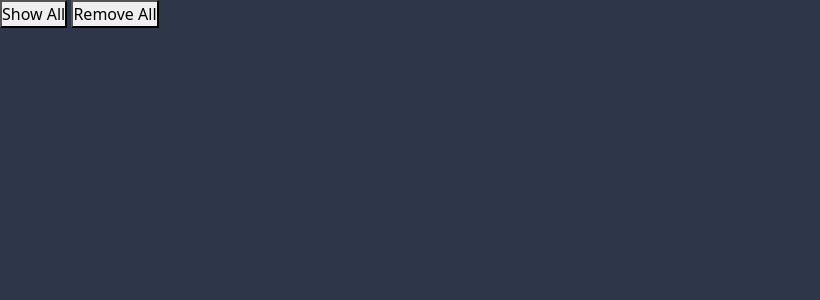
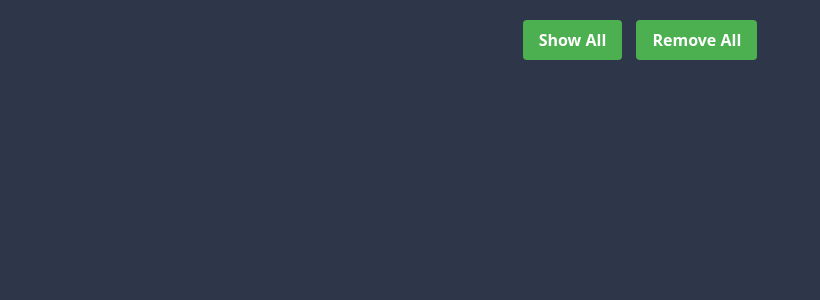
Before and after one commit to MatthewShell1/history, a PHP site: page /timeline.php in a window 1280 px wide. Shown: the top 300 px of the page, without its empty margins (0-820 px from the left). Run offline with PHP 8.4, Linux system fonts and the light colour scheme; data that the repository does not hold is empty; some libraries are stand-ins or nearby versions.

Commit message:
Cosmetic improvements to timeline.php

```diff
--- a/timeline.php
+++ b/timeline.php
@@ -18,6 +18,54 @@ $catSql = "SELECT * FROM cat";
 $catResult = $conn->query($catSql);
 ?>
 
+<style>
+  .filter-options {
+    text-align: center;
+    margin: 20px 0;
+  }
+
+  .filter-options button {
+    padding: 8px 16px;
+    margin: 0 5px;
+    background-color: #4CAF50;
+    color: white;
+    border: none;
+    border-radius: 4px;
+    cursor: pointer;
+    font-weight: bold;
+  }
+
+  .filter-options button:hover {
+    background-color: #45a049;
+  }
+
+  .checkbox-group {
+    display: flex;
+    flex-wrap: wrap;
+    justify-content: center;
+    margin-top: 15px;
+  }
+
+  .checkbox-group label {
+    margin: 5px 10px;
+    color: #333;
+    font-weight: 500;
+  }
+
+  .checkbox-group input[type="checkbox"] {
+    margin-right: 5px;
+    vertical-align: middle;
+  }
+
+  .toggle-description {
+    display: inline-block;
+    margin-top: 5px;
+    color: #0066cc;
+    cursor: pointer;
+    text-decoration: underline;
+  }
+</style>
+
 <body id='tLbody'>
   <div class='filter-options'>
     <button id="showAll" type="button">Show All</button>
@@ -26,7 +74,7 @@ $catResult = $conn->query($catSql);
       <?php while ($catRow = $catResult->fetch_assoc()) { ?>
         <label>
           <input type="checkbox" class="category-filter" value="<?php echo $catRow['cat_id']; ?>" checked>
-          <?php echo $catRow['cat_name']; ?>
+          <span><?php echo $catRow['cat_name']; ?></span>
         </label>
       <?php } ?>
     </div>
```
